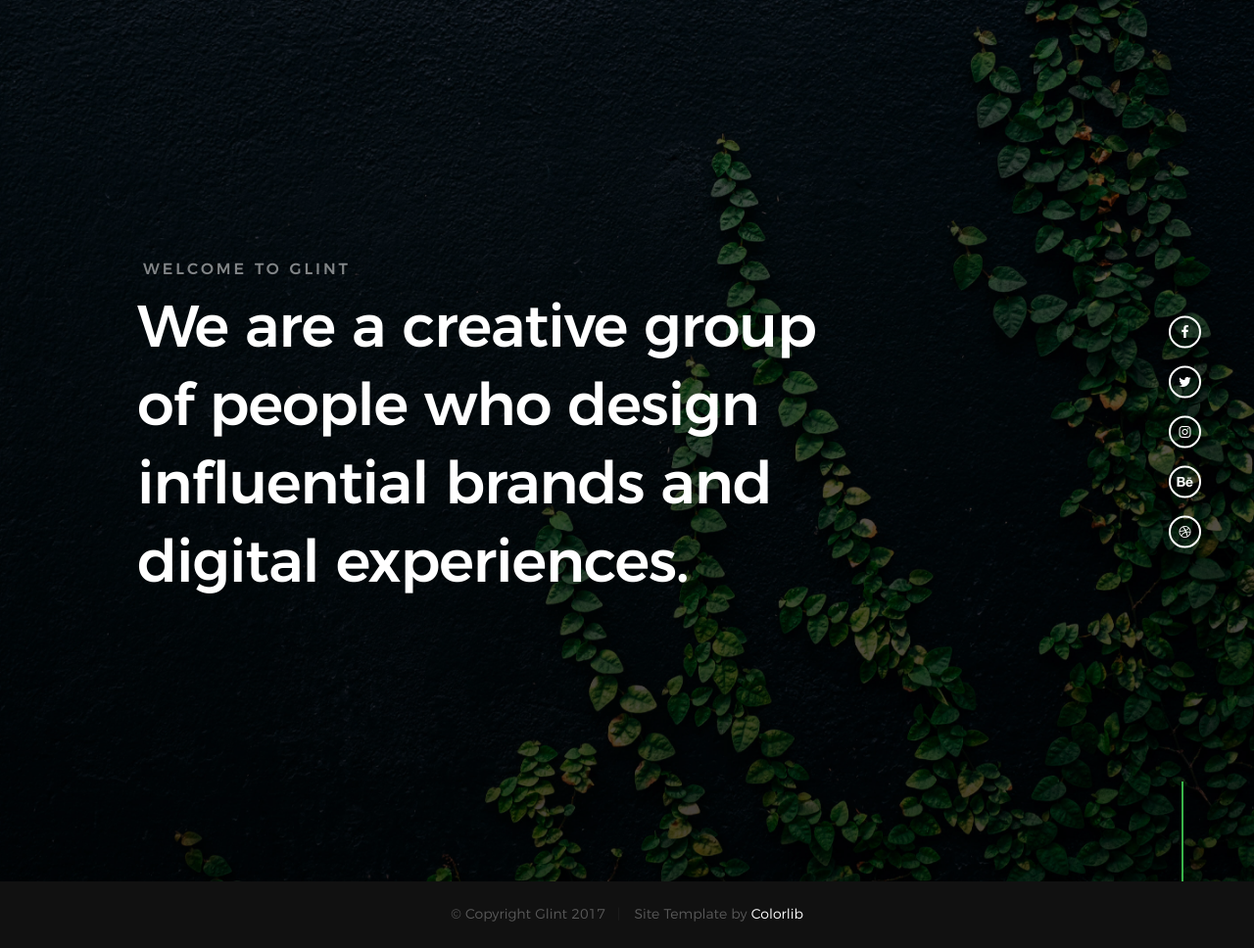
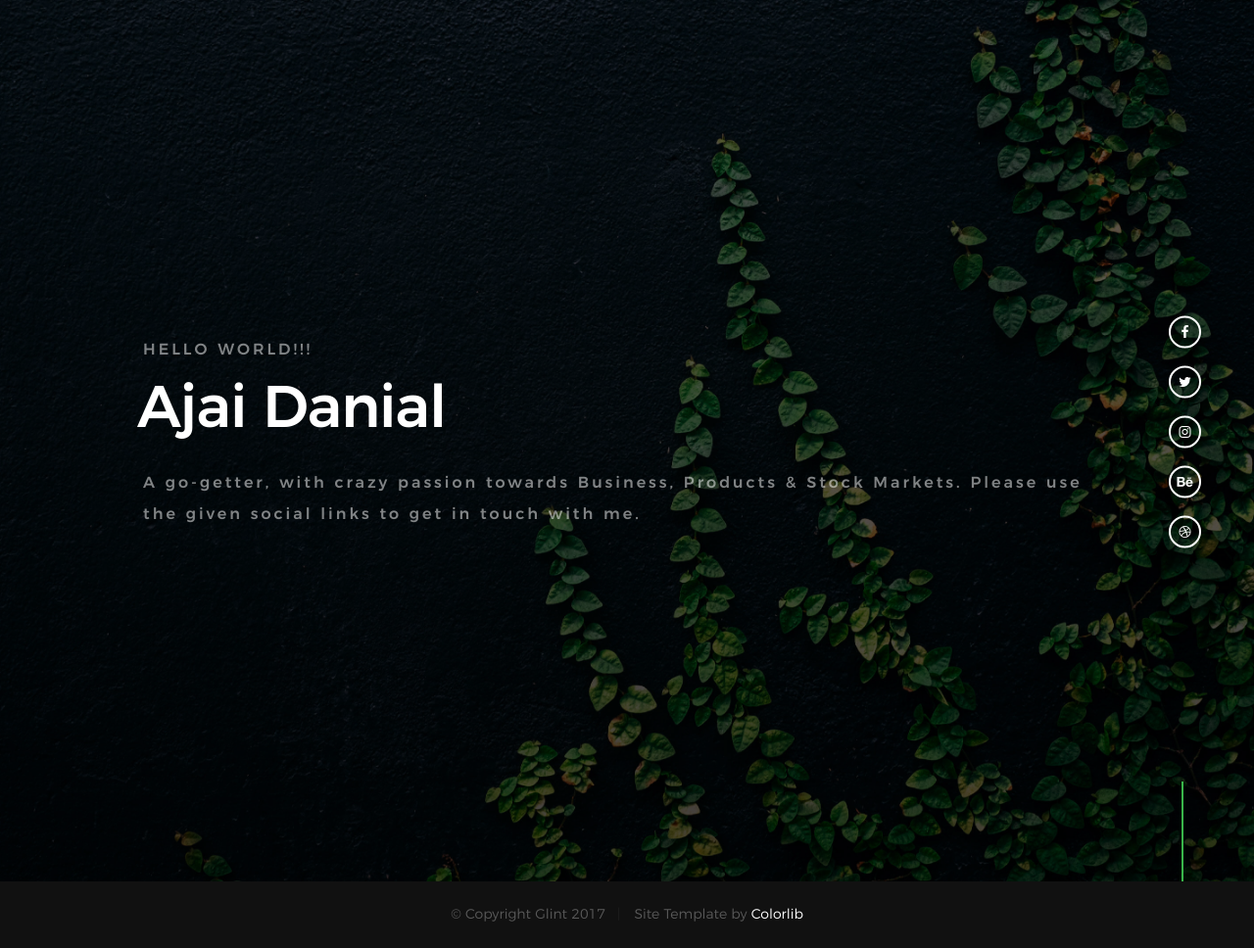
Before and after one commit to ajaidanial/ajaidanial.github.io, a Jekyll site: the page built from index.html, in a window 1280 px wide. Shown: the whole page at 98% size. Built offline with Jekyll 4.4.1, drawn with Linux system fonts in a browser that asks for light colours.

Commit message:
added some more changes

```diff
--- a/assets/css/main.css
+++ b/assets/css/main.css
@@ -1802,6 +1802,11 @@ button::-moz-focus-inner, input::-moz-focus-inner {
     margin-left: 6px;
 }
 
+.home-content .home-content__intro {
+	text-transform: none;
+    line-height: 2;
+}
+
 .home-content h1 {
     font-family: "montserrat-medium", sans-serif;
     font-size: 6.3rem;
--- a/index.html
+++ b/index.html
@@ -13,13 +13,12 @@ layout: default
 	<div class="home-content">
 		<div class="row home-content__main">
 
-			<h3>Welcome to Glint</h3>
-			<h1>
-				We are a creative group <br>
-				of people who design <br>
-				influential brands and <br>
-				digital experiences.
-			</h1>
+			<h3>Hello World!!!</h3>
+			<h1>Ajai Danial</h1>
+			<h3 class="home-content__intro">
+				{{ site.description }}
+				Please use the given social links to get in touch with me.
+			</h3>
 
 		</div>
 		<div class="home-content__line"></div>
```
